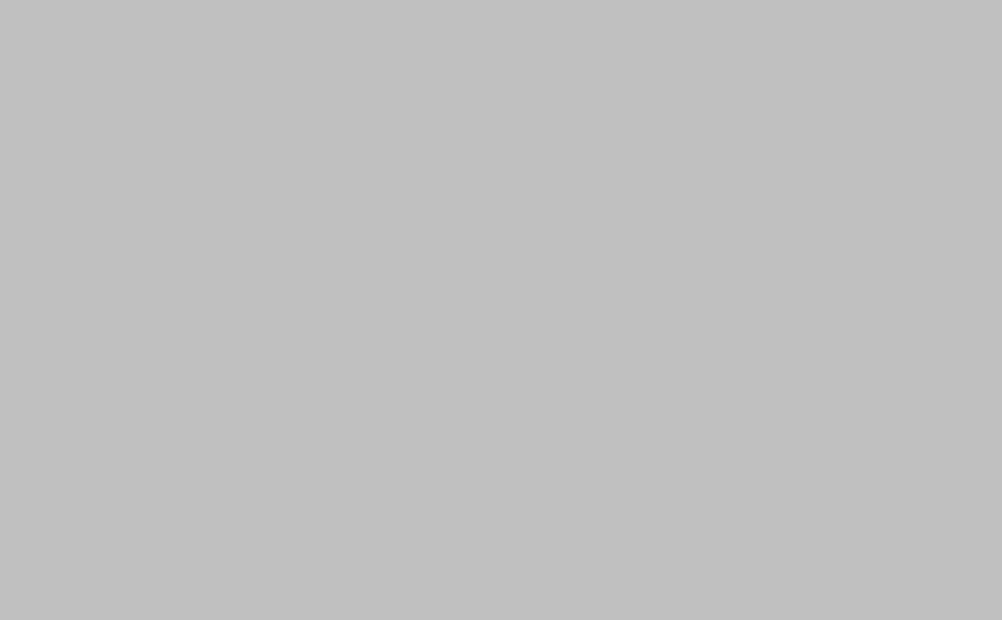
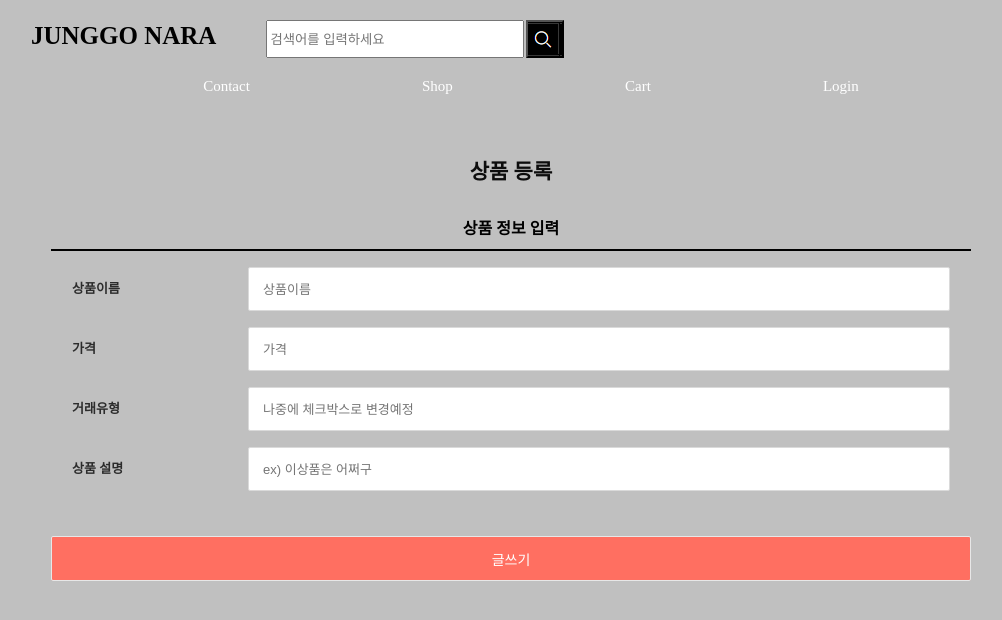
Before and after one commit to bnk159hair/-SE_Project3, a React (Create React App) app in the folder client/: page /sellpage in a window 1280 px wide. Before the commit this address had no page. Shown: the top 620 px of the page, without its empty margins (129-1131 px from the left). Built offline with nearby package versions, Linux system fonts and the light colour scheme.

Commit message:
상품 판매페이지 수정

```diff
--- a/client/src/Router.js
+++ b/client/src/Router.js
@@ -5,7 +5,7 @@ import Main from './Main';
 import LoginPage from './pages/LoginPage';
 import SignupPage from './pages/SignupPage';
 import BuyPage from './pages/BuyPage';
-
+import SellPage from './pages/SellPage';
 const Router = () => {
     return (
         <Routes>
@@ -17,6 +17,7 @@ const Router = () => {
             <Route path="/login" element={<LoginPage />} />
             <Route path="/signup" element={<SignupPage />} />
             <Route path="/buypage/*" element={<BuyPage />} />
+            <Route path="/sellpage" element={<SellPage />} />
 
             <Route path="/redirect" element={<Navigate to='/' />} />
             {/*Not found */}
--- a/client/src/pages/SellPage.js
+++ b/client/src/pages/SellPage.js
@@ -1,17 +1,32 @@
 
 import styled from 'styled-components';
+import { useLocation, useNavigate, Link } from 'react-router-dom';
 import React, { useState } from 'react';
 import BP_ProdInfo from '../components/BP_ProdInfo';
 import BP_ProdImage from '../components/BP_ProdImage';
 import BP_Prod from '../components/BP_Prod';
 import BP_SellerInfo from '../components/BP_SellerInfo';
+import NavBar from '../components/NavBar';
 //props :
 const SellPage = (props) => {
+  //사진등록 추가해야함
+  const [ProductTitle, SetProductTitle] = useState('');
+  const [ProductPrice, SetProductPrice] = useState(0);
+  const [ProductContent, SetProductContent] = useState('');
+  const [ProductSellType, setProductSellType] = useState('');
+  const navigate = useNavigate();
 
+  const onClickWrite = () => {
+    alert("상품이 등록되었습니다!")
+    console.log("Write button clicked!");
+    //console.log(ProdId);
+    navigate('/', { replace: true });
+  }
 
   return (
     <Container>
 
+      <NavBar></NavBar>
       <MainContainer>
         <TitleBox>
           <Title>상품 등록</Title>
@@ -29,7 +44,8 @@ const SellPage = (props) => {
                     type='text'
                     placeholder='상품이름'
                     onChange={(e) => {
-                      alert("아이디입력ㅇ주")
+                      SetProductTitle(e.target.value)
+                      console.log(e.target.value)
                     }}
                   />
                 </td>
@@ -38,10 +54,11 @@ const SellPage = (props) => {
                 <th>가격</th>
                 <td>
                   <input
-                    type='text'
+                    type='number'
                     placeholder='가격'
                     onChange={(e) => {
-                      alert("비번 입력중")
+                      SetProductPrice(e.target.value)
+                      console.log(e.target.value)
                     }}
                   />
                 </td>
@@ -53,7 +70,7 @@ const SellPage = (props) => {
                     type='text'
                     placeholder='나중에 체크박스로 변경예정'
                     onChange={(e) => {
-                      alert("아무튼 입력중")
+                      setProductSellType(e.target.value)
                     }}
                   />
                 </td>
@@ -66,7 +83,7 @@ const SellPage = (props) => {
                     placeholder='ex) 이상품은 어쩌구'
                     height='100px'
                     onChange={(e) => {
-                      alert("아무튼 입력중")
+                      SetProductContent(e.target.value)
                     }}
                   />
                 </td>
@@ -75,7 +92,7 @@ const SellPage = (props) => {
           </table>
         </SignupBox>
         <div>
-          <SignupBtn >글쓰기</SignupBtn>
+          <SignupBtn onClick={onClickWrite}>글쓰기</SignupBtn>
         </div>
       </MainContainer>
     </Container>
```
Also changed, not shown: client/src/pages/SignupPage.js (+17 -17 lines).
